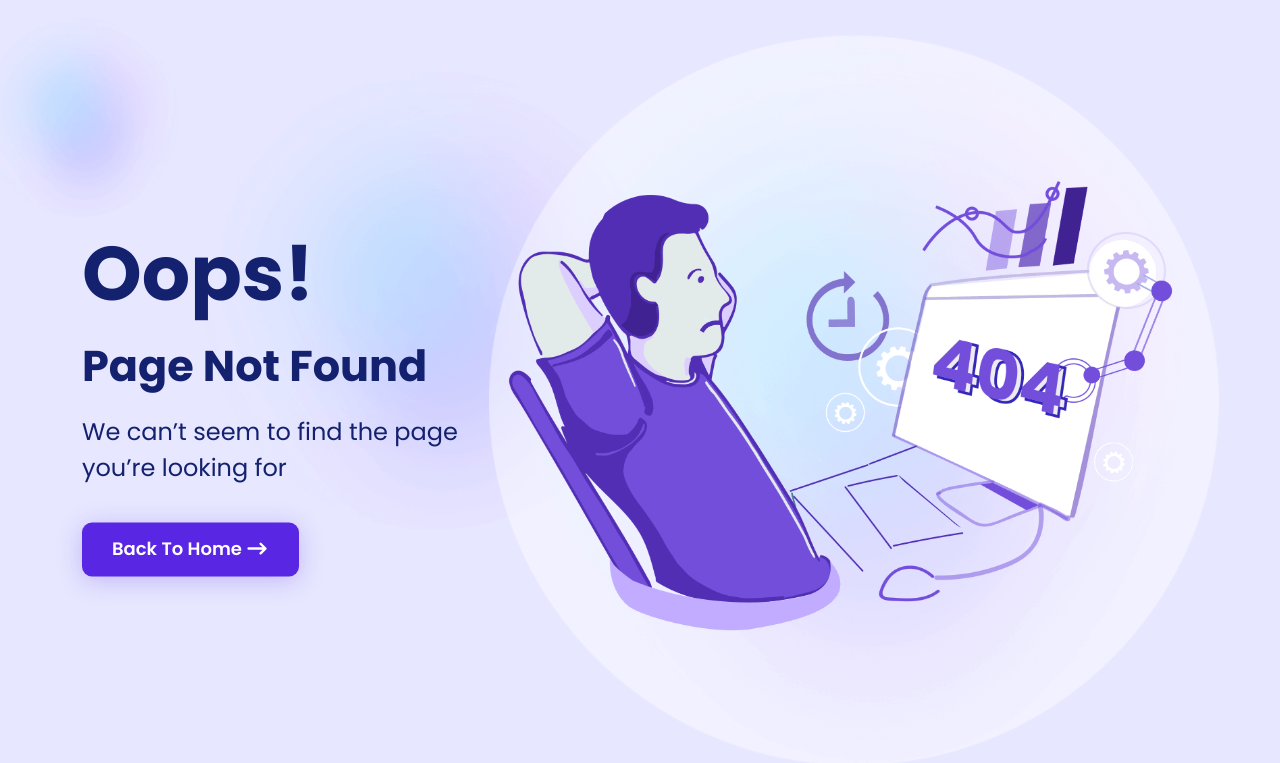
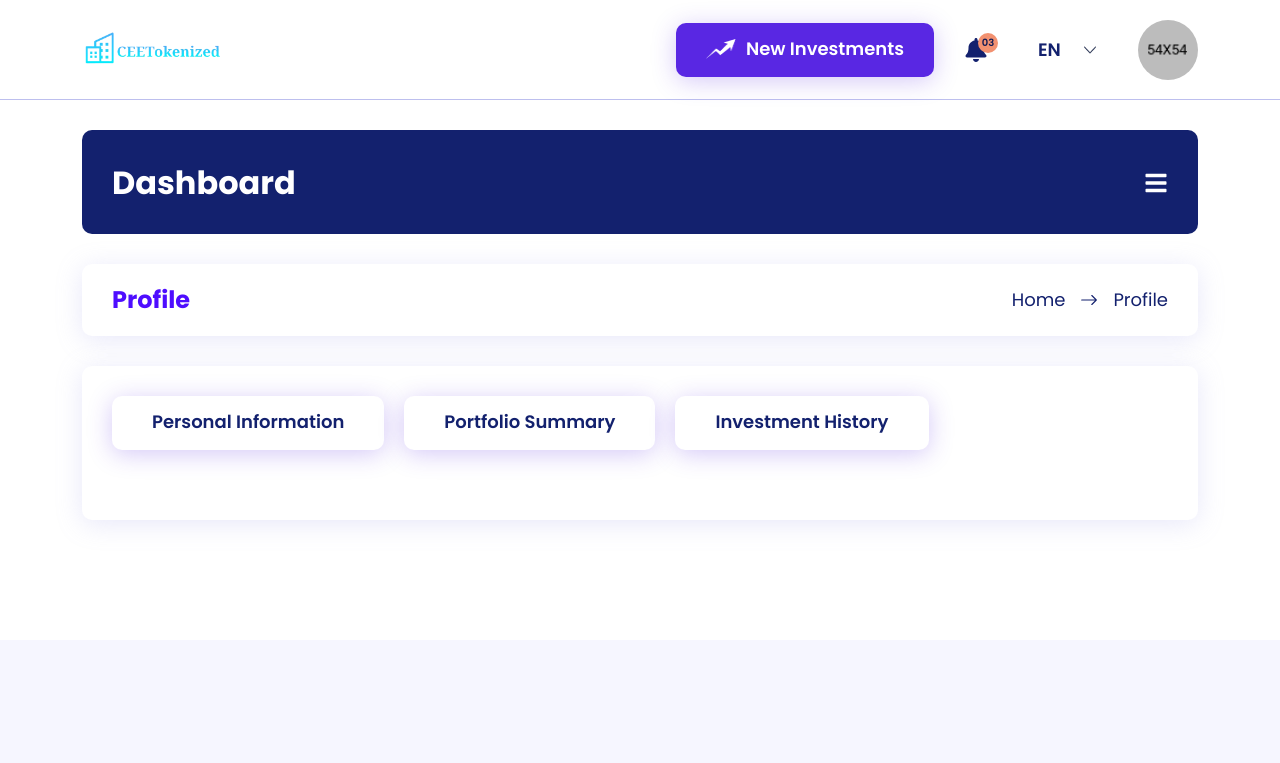
Before and after one commit to DevExpert0101/RealEstate, a Next.js app: page /dashboard/profile in a window 1280 px wide. Before the commit this address had no page. Shown: the top 763 px of the page. Built offline with nearby package versions, Linux system fonts and the light colour scheme.

Commit message:
some modification

```diff
--- a/components/dashboard/LeftSideMenu.jsx
+++ b/components/dashboard/LeftSideMenu.jsx
@@ -29,11 +29,12 @@ const LeftSideMenu = ({ activSidebar, setActivSidebar }) => {
         <div className="sidenav__wrapper">
           <ul>
             {[
+              ["Profile", "/dashboard/profile", account],
               ["Dashboard", "/dashboard", dashboard],
               ["Investments", "/dashboard/investments", investments],
               ["Transactions", "/dashboard/transaction", transactions],
               ["Withdraw", "/dashboard/withdraw", withdraw],
-              ["Account", "/dashboard/account", account],
+              ["Settings & Preferences", "/dashboard/account", account],
             ].map(([item, url, icon], i) => (
               <li key={item}>
                 <Link
--- a/components/dashboard/index.js
+++ b/components/dashboard/index.js
@@ -12,6 +12,9 @@ import LastIncome from "./home/LastIncome";
 import NewInvestments from "./home/NewInvestments";
 import SingleItem from "./home/SingleItem";
 import LeftSideMenu from "./LeftSideMenu";
+import PersonalInformation from "./profile/PersonalInfo";
+import PortfolioSummary from "./profile/PortfolioSummary";
+import InvestmentHistory from "./profile/InvestmentHistory";
 
 export {
   Footer,
@@ -20,6 +23,9 @@ export {
   Security,
   General,
   Billing,
+  PersonalInformation,
+  PortfolioSummary,
+  InvestmentHistory,
   CollapseSidebar,
   BankAccount,
   Chart,
--- a/components/dashboard/investments/InvestmentBody.jsx
+++ b/components/dashboard/investments/InvestmentBody.jsx
@@ -104,7 +104,7 @@ const InvestmentBody = () => {
                       <Link href="#">Generate Report</Link>
                     </div>
                     <div id="investmentChartTwo">
-                      {/* Generate Report */}
+                      Generate Report
                       <Chart />
                     </div>
                   </div>
--- /dev/null
+++ b/components/dashboard/profile/PersonalInfo.jsx
@@ -0,0 +1,59 @@
+import Image from "next/image";
+import Link from "next/link";
+import ryan from "/public/images/team/ryan.png";
+import userData from "../../../data/userData";
+
+const PersonalInformation = () => {
+  return (
+    <div className="account-content">
+      <div className="account-content-single">
+        {/* <div className="intro">
+          <h5>Notifications </h5>
+        </div> */}
+        <div className="account-content-single__inner">
+          <div className="content">
+            <h6>Name</h6>
+            <p>{userData.name}</p>
+          </div>
+        </div>
+        <div className="account-content-single__inner">
+          <div className="content">
+            <h6>Phone Number</h6>
+            <p>{userData.phone}</p>
+          </div>
+        </div>
+        <div className="account-content-single__inner">
+          <div className="content">
+            <h6>Address</h6>
+            <p>{userData.address}</p>
+          </div>
+        </div>
+        <div className="account-content-single__inner">
+          <div className="content">
+            <h6>Email</h6>
+            <p>{userData.email}</p>
+          </div>
+        </div>
+        <div className="account-content-single__inner">
+          <div className="content">
+            <h6>Linkedin</h6>
+            <p>{userData.linkedin}</p>
+          </div>
+        </div>
+      </div>
+      {/* <div className="delete-account">
+        <div className="delete-content">
+          <h6>Email</h6>
+          <p className="secondary">
+            {userData.email}
+          </p>
+        </div>
+        <Link href="#" className="button button--effect">
+          Delete
+        </Link>
+      </div> */}
+    </div>
+  );
+};
+
+export default PersonalInformation;
--- /dev/null
+++ b/components/dashboard/profile/PortfolioSummary.jsx
@@ -0,0 +1,59 @@
+import Image from "next/image";
+import Link from "next/link";
+import ryan from "/public/images/team/ryan.png";
+import userData from "../../../data/userData";
+
+const PorfolioSummary = () => {
+  return (
+    <div className="account-content">
+      <div className="account-content-single">
+        {/* <div className="intro">
+          <h5>Notifications </h5>
+        </div> */}
+        <div className="account-content-single__inner">
+          <div className="content">
+            <h6>Work Experience</h6>
+            <p>{userData.workExperience}</p>
+          </div>
+        </div>
+        <div className="account-content-single__inner">
+          <div className="content">
+            <h6>Qualifications</h6>
+            <p>{userData.qualifications}</p>
+          </div>
+        </div>
+        <div className="account-content-single__inner">
+          <div className="content">
+            <h6>Projects</h6>
+            <p>{userData.projects}</p>
+          </div>
+        </div>
+        <div className="account-content-single__inner">
+          <div className="content">
+            <h6>Skills</h6>
+            <p>{userData.skills}</p>
+          </div>
+        </div>
+        <div className="account-content-single__inner">
+          <div className="content">
+            <h6>Certifications</h6>
+            <p>{userData.certifications}</p>
+          </div>
+        </div>
+      </div>
+      {/* <div className="delete-account">
+        <div className="delete-content">
+          <h6>Email</h6>
+          <p className="secondary">
+            {userData.email}
+          </p>
+        </div>
+        <Link href="#" className="button button--effect">
+          Delete
+        </Link>
+      </div> */}
+    </div>
+  );
+};
+
+export default PorfolioSummary;
--- /dev/null
+++ b/components/dashboard/profile/profileBody.jsx
@@ -0,0 +1,76 @@
+import Link from "next/link";
+import { useState } from "react";
+import { BsArrowRight } from "react-icons/bs";
+import {
+  Billing,
+  CollapseSidebar,
+  General,
+  LeftSideMenu,
+  PersonalInformation,
+  Security,
+} from "../index";
+import PorfolioSummary from "./PortfolioSummary";
+
+const ProfileBody = () => {
+  const [tabItem, setTabItem] = useState("general");
+  const [activSidebar, setActivSidebar] = useState(false);
+  return (
+    <div className="dashboard section__space__bottom">
+      <div className="container">
+        <div className="dashboard__area">
+          <div className="row">
+            {/* @TODO: left sidebar */}
+            <LeftSideMenu
+              activSidebar={activSidebar}
+              setActivSidebar={setActivSidebar}
+            />
+
+            <div className="col-xxl-9">
+              <div className="main__content">
+                {/* @TODO: Collapse Sidebar */}
+                <CollapseSidebar setActivSidebar={setActivSidebar} />
+
+                <div className="main__content-dashboard">
+                  <div className="breadcrumb-dashboard">
+                    <h5>Profile</h5>
+                    <div>
+                      <Link href="/dashboard">Home</Link>
+                      <BsArrowRight />
+                      <Link href="#">Profile</Link>
+                    </div>
+                  </div>
+                  <div className="account-info">
+                    <div className="account-info__btn-wrapper">
+                      {[
+                        ["Personal Information", "personalinformation"],
+                        ["Portfolio Summary", "portfoliosummary"],
+                        ["Investment History", "investmenthistory"],
+                      ].map(([value, slag]) => (
+                        <button
+                          key={slag}
+                          className={`account-info__btn button button--effect ${
+                            tabItem === slag && "account-info__btn-active"
+                          }`}
+                          onClick={() => setTabItem(slag)}
+                        >
+                          {value}
+                        </button>
+                      ))}
+                    </div>
+                    <div className="account-content_wrapper">
+                      {tabItem == "personalinformation" && <PersonalInformation />}
+                      {tabItem == "portfoliosummary" && <PorfolioSummary />}
+                      {tabItem == "investmenthistory" && <Security />}
+                    </div>
+                  </div>
+                </div>
+              </div>
+            </div>
+          </div>
+        </div>
+      </div>
+    </div>
+  );
+};
+
+export default ProfileBody;
--- /dev/null
+++ b/data/userData.js
@@ -0,0 +1,14 @@
+const userData = {
+    name: "Christopher Wilson",
+    address: "501E POST RD, White Cloud, MI, USA",
+    phone: "+1 234 567 890",
+    email: "christopher123@gmail.com",
+    linkedin: "in/chris123",
+    workExperience: "Founder & CEO, worked with with over 20 years in the real estate sector, has an extensive background in property development, investment, and digital innovation.",
+    qualifications: "AAA",
+    skills: "BBB",
+    projects: "projects",
+    certifications: "certificates"
+}
+
+export default userData;
--- /dev/null
+++ b/pages/dashboard/profile.js
@@ -0,0 +1,23 @@
+import { Footer, Header } from "../../components/dashboard";
+import ProfileBody from "../../components/dashboard/profile/profileBody";
+import ScrollToTop from "../../components/scrollToTop/ScrollToTop";
+
+const Account = () => {
+  return (
+    <>
+      <Header />
+
+      <ProfileBody />
+
+      <Footer />
+
+      <ScrollToTop />
+    </>
+  );
+};
+
+export default Account;
+
+Account.getLayout = function getLayout(page) {
+  return <>{page}</>;
+};
```
Also changed, not shown: components/login/LoginForm.jsx (+4 -4 lines), components/dashboard/profile/InvestmentHistory.jsx (added).
